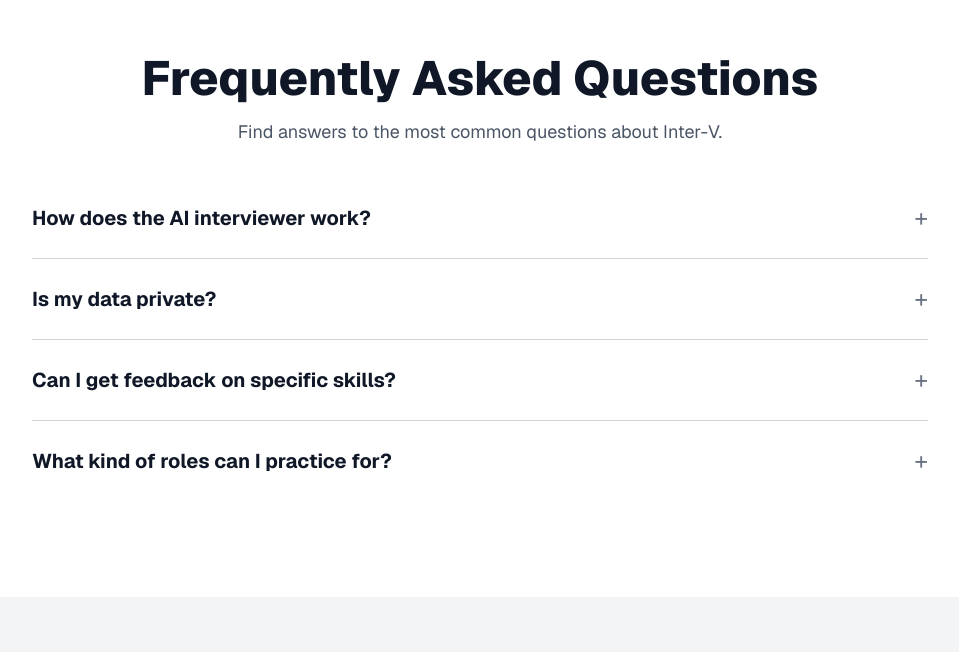
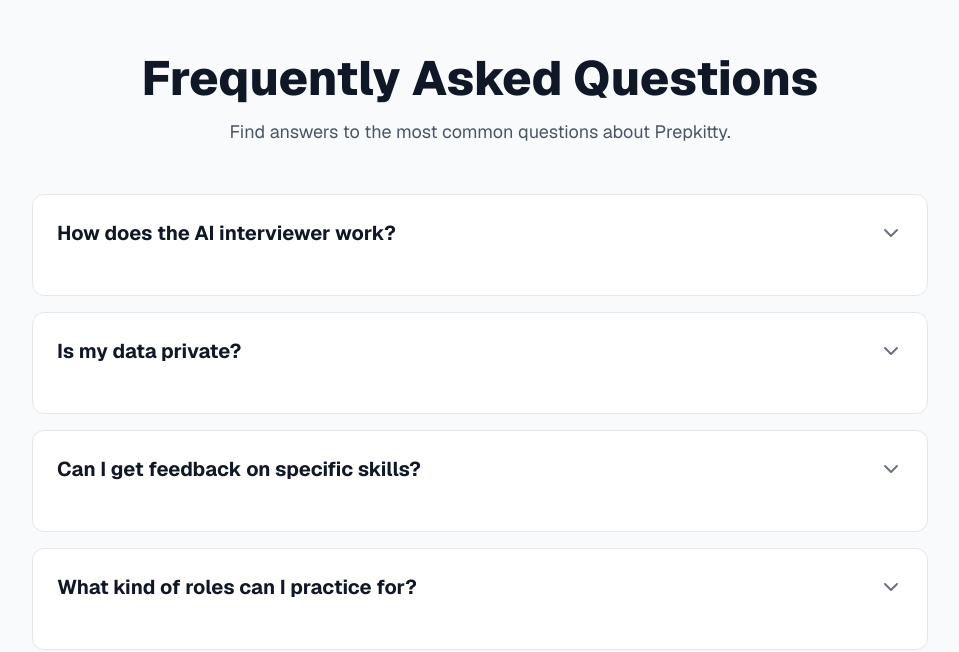
Before and after one commit to devtofunmi/inter-v, a Next.js app: page / in a window 1280 px wide. Shown: the part 2088-2740 px from the top of the page, without its empty margins (160-1119 px from the left). Built offline with nearby package versions, Linux system fonts and the light colour scheme.

Commit message:
changes faq styling

```diff
--- a/components/landingpage/Faq.tsx
+++ b/components/landingpage/Faq.tsx
@@ -1,5 +1,6 @@
 
 import { useState } from "react";
+import { ChevronDown } from "lucide-react";
 
 const faqs = [
   {
@@ -24,29 +25,31 @@ export const Faq = () => {
   const [openFaq, setOpenFaq] = useState<number | null>(null);
 
   return (
-    <section id="faq" className="px-6 py-20 bg-white" data-aos="fade-up">
-      <div className="text-center">
+    <section id="faq" className="px-6 py-20 bg-gray-50" data-aos="fade-up">
+      <div className="text-center max-w-4xl mx-auto">
         <h2 className="text-5xl font-extrabold mb-4 text-gray-900">Frequently Asked Questions</h2>
         <p className="max-w-2xl mx-auto text-gray-600 mb-12 text-lg font-normal">
-          Find answers to the most common questions about Inter-V.
+          Find answers to the most common questions about Prepkitty.
         </p>
       </div>
-      <div className="max-w-4xl mx-auto">
+      <div className="max-w-4xl mx-auto space-y-4">
         {faqs.map((faq, index) => (
-          <div key={index} className="mb-4 pb-4 border-b border-gray-300 last:border-b-0">
+          <div key={index} className="bg-white rounded-xl  border border-gray-200">
             <button
               onClick={() => setOpenFaq(openFaq === index ? null : index)}
-              className="flex justify-between items-center w-full text-left focus:outline-none py-2"
+              className="flex justify-between items-center w-full text-left p-6 focus:outline-none"
             >
               <h3 className="text-xl font-bold text-gray-900">{faq.question}</h3>
-              <span className={`text-2xl transform transition-transform duration-300 ${openFaq === index ? 'rotate-45 text-emerald-600' : 'rotate-0 text-gray-500'}`}>+
-              </span>
+              <ChevronDown
+                className={`transform transition-transform duration-300 ${openFaq === index ? 'rotate-180 text-emerald-600' : 'text-gray-500'}`}
+                size={24}
+              />
             </button>
             <div
               className={`grid transition-all duration-300 ease-in-out ${openFaq === index ? 'grid-rows-[1fr] opacity-100' : 'grid-rows-[0fr] opacity-0'}`}
             >
-              <div className="overflow-hidden">
-                <p className="text-gray-600 mt-1 text-base font-normal">{faq.answer}</p>
+              <div className="overflow-hidden px-6 pb-6">
+                <p className="text-gray-700 text-base font-normal">{faq.answer}</p>
               </div>
             </div>
           </div>
```
